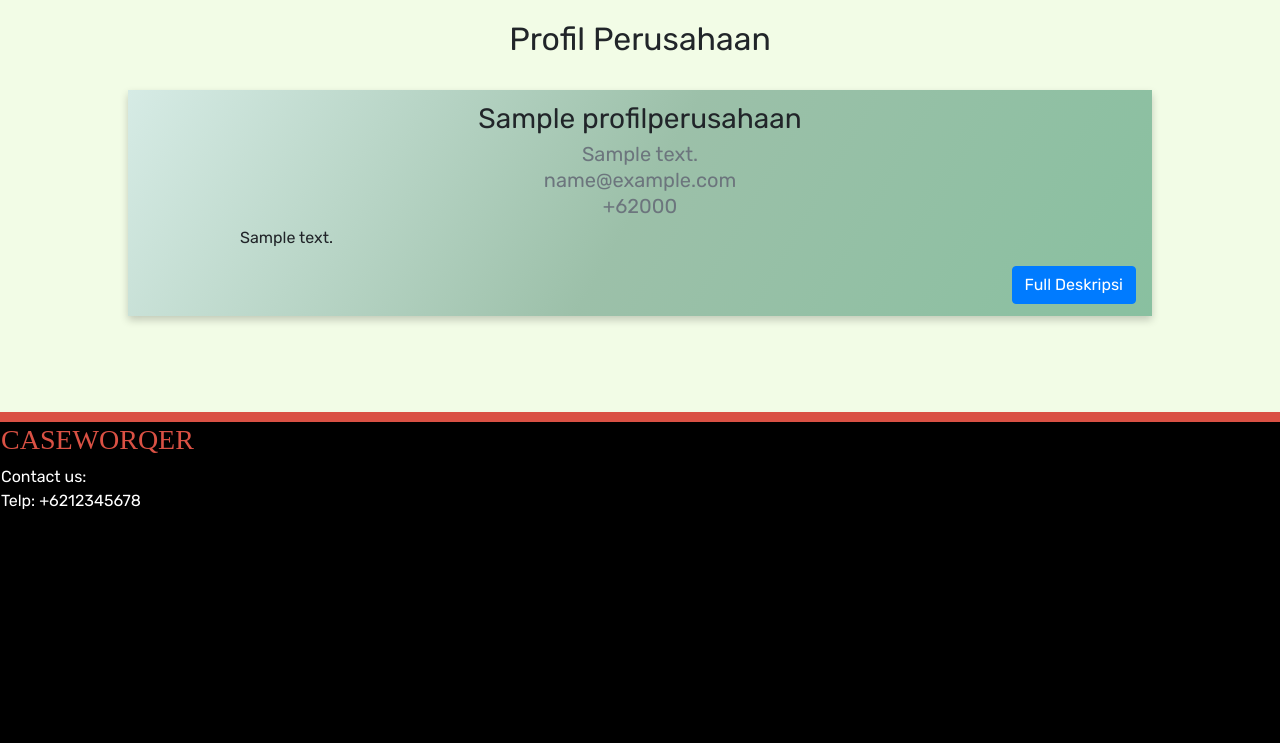
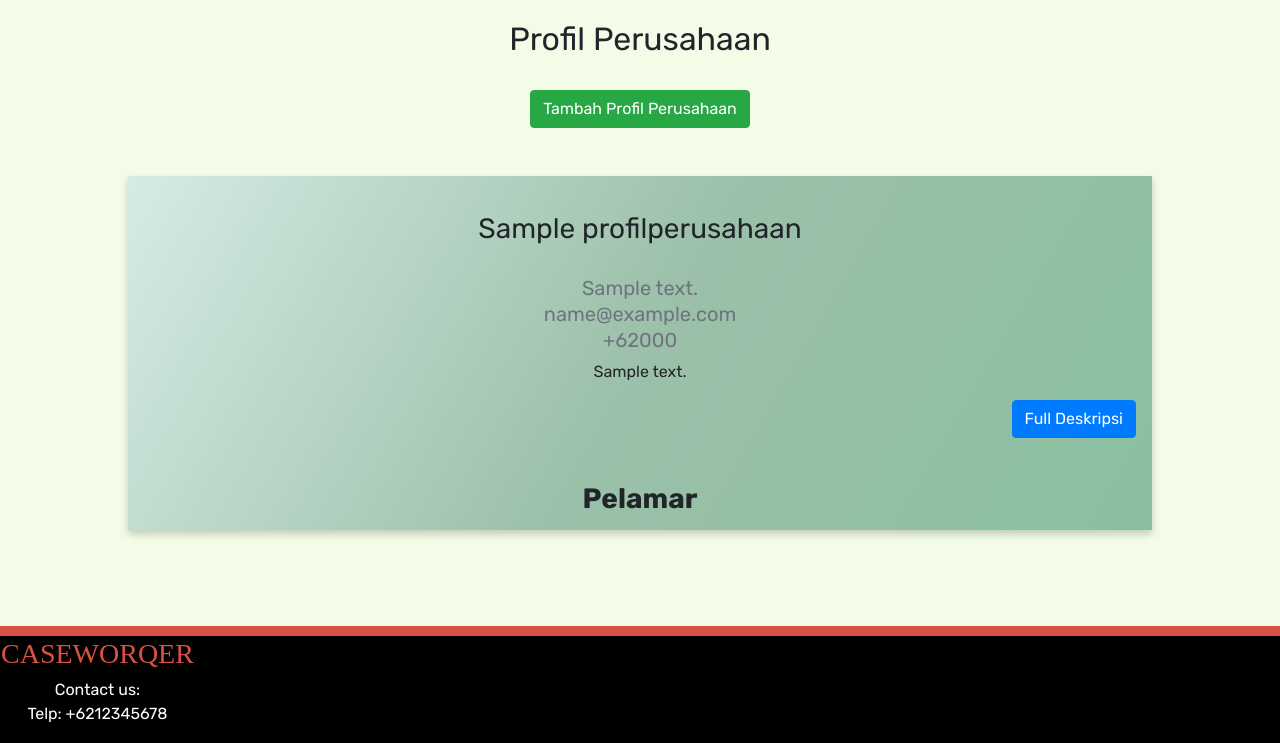
Before and after one commit to alyazharr/caseworqer-web, a Django app: page /profilperusahaan/ in a window 1280 px wide. Shown: the part 57-800 px from the top of the page. Run offline with Django 3.2, Linux system fonts and the light colour scheme; tables that the repository leaves empty hold one stand-in row (values such as "Sample post"); some libraries are stand-ins or nearby versions; some web fonts are replaced.

Commit message:
+daftar pelamar di detail perusahaan, +formatting detail perusahaan, +update navbar

```diff
--- a/profilperusahaan/templates/detailPerusahaan.html
+++ b/profilperusahaan/templates/detailPerusahaan.html
@@ -14,7 +14,7 @@
 
   .cardx:hover {
     background: rgb(218, 218, 218);
-    background: linear-gradient(90deg, rgba(218, 218, 218, 1) 0%, rgba(243, 254, 247, 1) 50%, rgba(202, 208, 202, 1) 100%);
+    background: linear-gradient(120deg, rgb(187, 216, 208) 0%, rgb(141, 185, 157) 50%, rgb(102, 161, 127) 100%);
     box-shadow: 0 8px 16px 0 rgba(0, 0, 0, 0.2);
   }
 
@@ -22,16 +22,48 @@
     padding: 2px 16px;
   }
 
-  h4 {
-    margin: 0;
+  .applicant-card {
+    box-shadow: 0 4px 8px 0 rgba(0,0,0,0.2);
+    transition: 0.3s;
+    width: 20%;
+    border-radius: 5px;
+    margin: 45px 7px;
+    background-color: white;
+    display: inline-table;
+  }
+
+  .applicant-card:hover {
+    box-shadow: 0 8px 16px 0 rgba(0,0,0,0.2);
+  }
+
+  img {
+    border-radius: 5px 5px 0 0;
+  }
+
+  .applicant-card-container {
+    padding: 10px 10px 48px 10px;
+
   }
 
   h3 {
     text-align: center;
   }
+
+  h4 {
+    margin: 0;
+  }
+
   h5 {
     text-align: center;
   }
+  h6 {
+    text-align: center;
+  }
+
+  p {
+    text-align: center;
+  }
+
 </style>
 {% endblock meta %}
 
@@ -41,10 +73,10 @@
       <a href="../">Home</a>
   </li>
   <li class="nav-item">
-    <a href="">Cari Lowongan</a>
+      <a href="../pelamarkerja/carilowongan">Cari Lowongan</a>
   </li>
   <li class="nav-item">
-    <a href="" class="active">Buka Lowongan</a>
+      <a href="../lowongankerja/lowonganForm" class="active">Buka Lowongan</a>
   </li>
   <li class="nav-item">
       <a href="">Tips Karier</a>
@@ -63,32 +95,40 @@
 <div style="width: 100%; background: #f2fce6;">
   <h2 style="padding-top: 20px; text-align: center;">Profil Perusahaan</h2>
   <br>
+  <form action="../profilperusahaan/formProfilPerusahaan" method="POST" id="fillForm">
+    {% csrf_token %}
+    <div class="col-md-12 text-center">
+      <button type="submit" name="fill" class="btn btn-success" form="fillForm">Tambah Profil Perusahaan</button>
+    </div>
+  </form>
+  <br>
+  <br>
 
   {% if theCompany%}
     {% for company in theCompany %}
 
     <div class="cardx center">
       <div class="containercard">
+        <br>
         <h3 class="card-title" style="padding-top: 10px;">{{company.companyName}}</h3>
+        <br>
         <h5 class="card-subtitle mb-2 text-muted">{{company.companyAddress}}</h5>
         <h5 class="card-subtitle mb-2 text-muted">{{company.companyEmail}}</h5>
         <h5 class="card-subtitle mb-2 text-muted">+62{{company.companyPhoneNumber}}</h5>
         <p class="card-text" style="white-space: nowrap;
           margin-left: auto;
           margin-right: auto;
-        width: 50em;
+          width: 60em;
           overflow: hidden;
           text-overflow: ellipsis;
           max-width: 200ch;">{{company.companyDescription}}</p>
+        </p>
 
-
-      </p>
         <button type="button" class="btn btn-primary float-right" data-toggle="modal"
           data-target="#exampleModalCenter{{company.companyDescription}}">
           Full Deskripsi
         </button>
-      <br>
-      <br>
+
         <!-- Modal -->
         <div class="modal fade" id="exampleModalCenter{{company.companyDescription}}" tabindex="-1" role="dialog"
           aria-labelledby="exampleModalCenterTitle" aria-hidden="true">
@@ -109,19 +149,79 @@
             </div>
           </div>
         </div>
+
+        <br>
+        <br>
+        <br>
+        <h3 class="card-title" style="padding-top: 10px; font-weight: bold;">Pelamar</h3>
+        {% for lowongan in lowonganAll %}
+          {% if lowongan.company == company.companyName %}
+
+            <h3 class="card-title">{{lowongan.jobs}}</h3>
+
+            {% for pelamar in pelamarAll %}
+              {% if pelamar.idLowongan == lowongan.id %}
+
+              <div class="applicant-card">
+                {% if pelamar.jenisKelamin == "Pria" %}
+                  <img src="https://www.w3schools.com/howto/img_avatar.png" alt="Avatar" style="width:100%">
+                {% else %}
+                  <img src="https://www.w3schools.com/howto/img_avatar2.png" alt="Avatar" style="width:100%">
+                {% endif %}
+                <div class="applicant-card-container">
+                  <h6><b>{{ pelamar.nama }}</b></h6>
+                  <h6><i>{{ pelamar.usia }} tahun</i></h6>
+                  <p>{{ pelamar.pendidikan }}</p>
+
+                  <button type="button" class="btn btn-primary float-right" data-toggle="modal"
+                  data-target="#exampleModalCenter{{pelamar}}">
+                  See more
+                  </button>
+
+
+                  <!-- Modal -->
+                  <div class="modal fade" id="exampleModalCenter{{pelamar}}" tabindex="-1" role="dialog"
+                  aria-labelledby="exampleModalCenterTitle" aria-hidden="true">
+                    <div class="modal-dialog modal-dialog-centered" role="document">
+                      <div class="modal-content">
+                        <div class="modal-header">
+                          <h5 class="modal-title" id="exampleModalLongTitle">Detail Pelamar</h5>
+                          <button type="button" class="close" data-dismiss="modal" aria-label="Close">
+                            <span aria-hidden="true">&times;</span>
+                          </button>
+                        </div>
+                        <div class="modal-body">
+                          <h6><b>Nama:&nbsp;&nbsp;</b>{{pelamar.nama}}</h6>
+                          <h6><b>Usia:&nbsp;&nbsp;</b>{{pelamar.usia}}</h6>
+                          <h6><b>Pendidikan:&nbsp;&nbsp;</b>{{pelamar.pendidikan}}</h6>
+                          <h6><b>Alamat:&nbsp;&nbsp;</b>{{pelamar.alamat}}</h6>
+                          <h6><b>Jenis Kelamin:&nbsp;&nbsp;</b>{{pelamar.jenisKelamin}}</h6>
+                          <h6><b>Sertifikat vaksin:&nbsp;&nbsp;</b>
+                            {% if pelamar.sertifikatVaksin %}
+                              {{pelamar.sertifikatVaksin}}
+                            {% else %}
+                              Tidak Diperlukan
+                            {% endif %}
+                          </h6>
+                        </div>
+                        <div class="modal-footer">
+                          <button type="button" class="btn btn-secondary" data-dismiss="modal">Tutup</button>
+                        </div>
+                      </div>
+                    </div>
+                  </div>
+                </div>
+              </div>
+              {% endif %}
+            {% endfor %}
+          {% endif %}
+        {% endfor %}
       </div>
     </div>
 
     <br>
     {% endfor %}
 
-  {% else %}
-  <form action="../profilperusahaan/formProfilPerusahaan" method="POST" id="fillForm">
-    {% csrf_token %}
-    <div class="col-md-12 text-center">
-      <button type="submit" name="fill" class="btn btn-success" form="fillForm">Isi Profil Perusahaan</button>
-    </div>
-  </form>
   {% endif %}
   <br>
   <br>
--- a/profilperusahaan/templates/formProfilPerusahaan.html
+++ b/profilperusahaan/templates/formProfilPerusahaan.html
@@ -72,13 +72,16 @@
         <a href="../pelamarkerja/carilowongan">Cari Lowongan</a>
     </li>
     <li class="nav-item">
-        <a href="" class="active">Buka Lowongan</a>
+        <a href="../lowongankerja/lowonganForm" class="active">Buka Lowongan</a>
     </li>
     <li class="nav-item">
         <a href="">Tips Karier</a>
     </li>
     <li class="nav-item">
         <a href="../forum">Forum</a>
+    </li>
+    <li class="nav-item">
+        <a href="../company_review">Company Review</a>
     </li>
 </ul>
 {% endblock navbar %}
--- a/profilperusahaan/views.py
+++ b/profilperusahaan/views.py
@@ -2,13 +2,16 @@
 from django.http.response import HttpResponseRedirect
 from django.contrib.auth.models import User
 from .models import ProfilPerusahaan
+from main.models import LowonganKerja, Pelamar
 from .forms import ProfilPerusahaanForm
 
 # Create your views here.
 
 def detailPerusahaan(request):
     theCompany = ProfilPerusahaan.objects.all()
-    response = {'theCompany': theCompany}
+    pelamarAll = Pelamar.objects.all()
+    lowonganAll = LowonganKerja.objects.all()
+    response = {'theCompany': theCompany, 'pelamarAll' : pelamarAll, 'lowonganAll' : lowonganAll}
     return render(request, 'detailPerusahaan.html', response)
 
 def lengkapiProfil(request):
```
Lines whose indentation alone changed are shown as unchanged.
